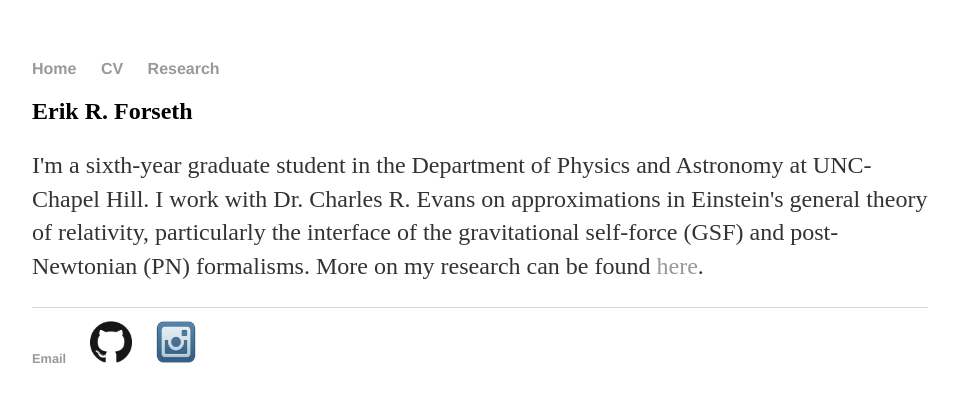
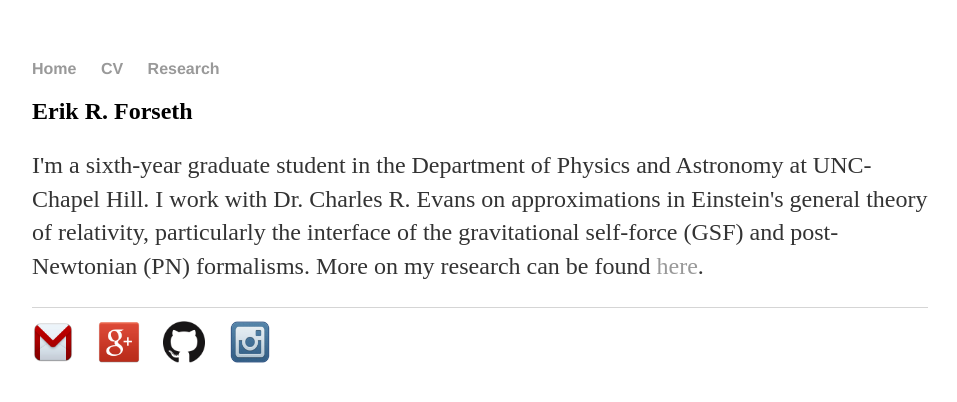
Before and after one commit to erikrforseth/erikrforseth.github.io, a Jekyll site: the page built from index.html, in a window 1280 px wide. Shown: the top 402 px of the page, without its empty margins (160-1117 px from the left). Built offline with Jekyll 4.4.1, drawn with Linux system fonts in a browser that asks for light colours.

Commit message:
Got icon links working, added one for email and g+.

```diff
--- a/_layouts/default.html
+++ b/_layouts/default.html
@@ -21,7 +21,14 @@
 			</div><!-- /.container -->
 			<footer>
 	    		<ul>
-	        	  <li><a href="mailto:erikrforseth@gmail.com">Email</a></li>
+			  <li>
+			    <a href="mailto:erikrforseth@gmail.com">
+			      <img src="gmail.png" alt="EMail" style="width:42px;height:42px;" border="0"></a>
+			  </li>
+			  <li>
+			    <a href="https://plus.google.com/100896623552020765703/posts">
+			      <img src="google-plus.png" alt="Google+" style="width:42px;height:42px;" border="0"></a>
+			  </li>
 			  <li>
 			    <a href="http://github.com/erikrforseth">
 			      <img src="GitHub-Mark-120px-plus.png" alt="GitHub" style="width:42px;height:42px;" border="0"></a>
```
Also changed, not shown: cv/gmail.png (added), cv/google-plus.png (added), gmail.png (added), google-plus.png (added), research/gmail.png (added), research/google-plus.png (added).
